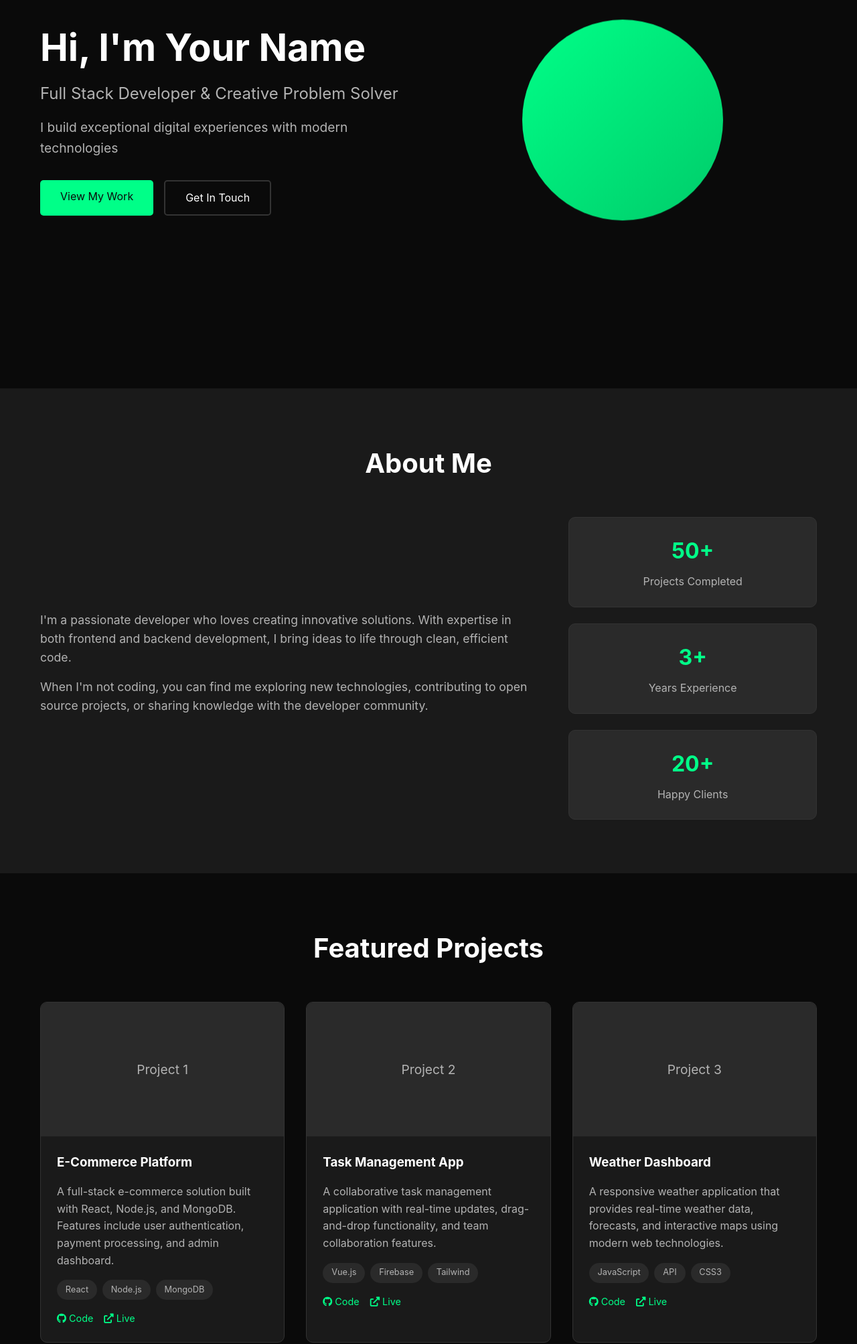
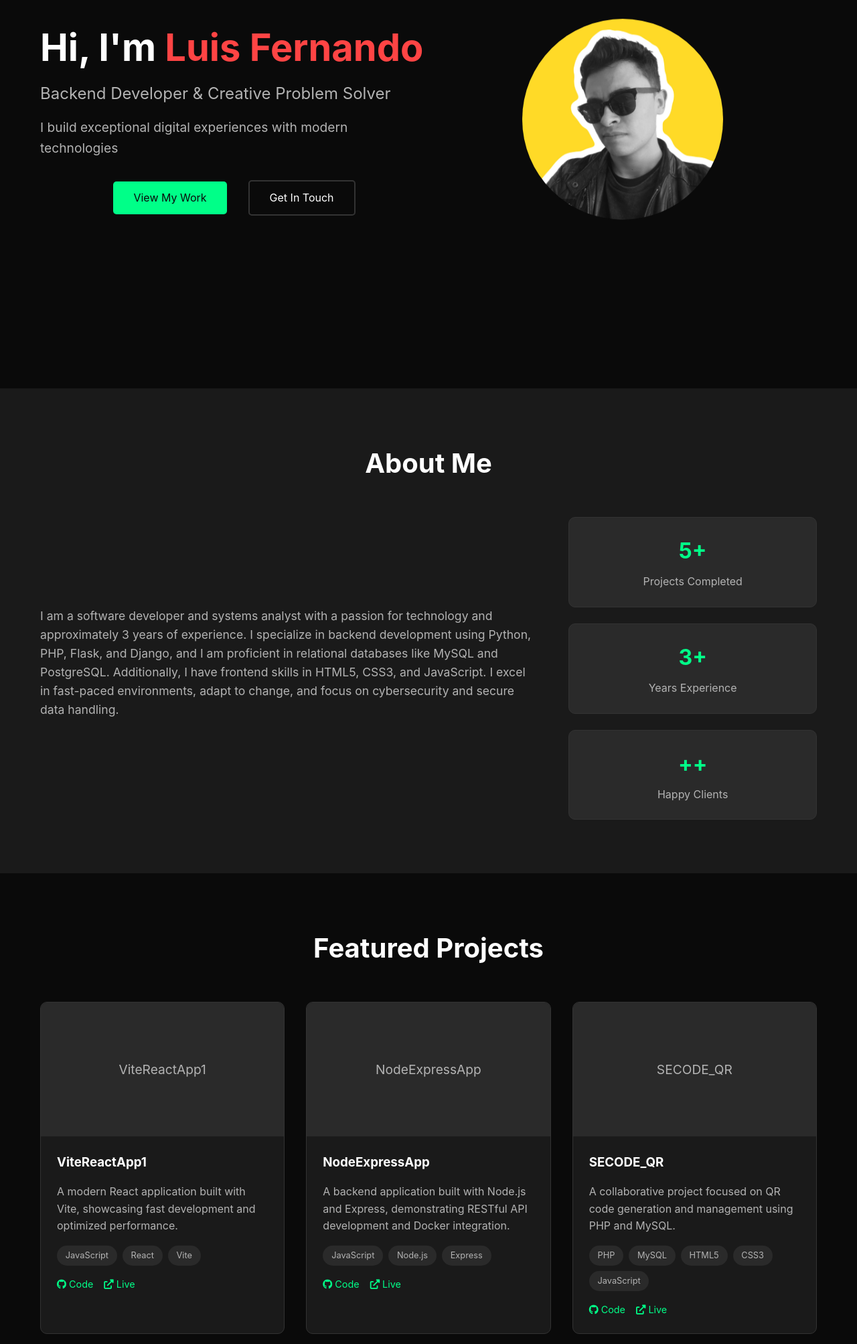
Before and after one commit to luis-fer993/luis-fer993, a plain HTML site: page index.html in a window 1280 px wide. Shown: the part 220-2227 px from the top of the page at 67% size. Drawn offline with Linux system fonts and the light colour scheme.

Commit message:
improving the portf

```diff
--- a/index.html
+++ b/index.html
@@ -30,16 +30,16 @@
     <!-- Hero Section -->
     <section id="home" class="hero">
         <div class="hero-content">
-            <h1 class="hero-title">Hi, I'm <span class="highlight">Your Name</span></h1>
-            <p class="hero-subtitle">Full Stack Developer & Creative Problem Solver</p>
+            <h1 class="hero-title">Hi, I'm <span class="highlight">Luis Fernando</span></h1>
+            <p class="hero-subtitle">Backend Developer & Creative Problem Solver</p>
             <p class="hero-description">I build exceptional digital experiences with modern technologies</p>
             <div class="hero-buttons">
-                <a href="#projects" class="btn btn-primary">View My Work</a>
-                <a href="#contact" class="btn btn-secondary">Get In Touch</a>
+                <a href="https://github.com/luis-fer993" class="btn btn-primary">View My Work</a>
+                <a href="https://www.linkedin.com/in/luisfer-nyx" class="btn btn-secondary">Get In Touch</a>
             </div>
         </div>
         <div class="hero-image">
-            <div class="avatar"></div>
+            <img src="./imgp.jpeg" alt="Smiling person sitting outdoors on a bench, holding a laptop and looking at the screen, surrounded by green trees and sunlight, conveying a relaxed and positive mood" class="avatar">
         </div>
     </section>
 
@@ -49,12 +49,11 @@
             <h2 class="section-title">About Me</h2>
             <div class="about-content">
                 <div class="about-text">
-                    <p>I'm a passionate developer who loves creating innovative solutions. With expertise in both frontend and backend development, I bring ideas to life through clean, efficient code.</p>
-                    <p>When I'm not coding, you can find me exploring new technologies, contributing to open source projects, or sharing knowledge with the developer community.</p>
+<p>I am a software developer and systems analyst with a passion for technology and approximately 3 years of experience. I specialize in backend development using Python, PHP, Flask, and Django, and I am proficient in relational databases like MySQL and PostgreSQL. Additionally, I have frontend skills in HTML5, CSS3, and JavaScript. I excel in fast-paced environments, adapt to change, and focus on cybersecurity and secure data handling.</p>
                 </div>
                 <div class="about-stats">
                     <div class="stat">
-                        <h3>50+</h3>
+                        <h3>5+</h3>
                         <p>Projects Completed</p>
                     </div>
                     <div class="stat">
@@ -62,7 +61,7 @@
                         <p>Years Experience</p>
                     </div>
                     <div class="stat">
-                        <h3>20+</h3>
+                        <h3>++</h3>
                         <p>Happy Clients</p>
                     </div>
                 </div>
@@ -77,18 +76,18 @@
             <div class="projects-grid">
 <div class="project-card">
     <div class="project-image">
-                        <div class="project-placeholder">Project 1</div>
+        <div class="project-placeholder">ViteReactApp1</div>
     </div>
     <div class="project-content">
-                        <h3>E-Commerce Platform</h3>
-                        <p>A full-stack e-commerce solution built with React, Node.js, and MongoDB. Features include user authentication, payment processing, and admin dashboard.</p>
+        <h3>ViteReactApp1</h3>
+        <p>A modern React application built with Vite, showcasing fast development and optimized performance.</p>
         <div class="project-tech">
+            <span>JavaScript</span>
             <span>React</span>
-                            <span>Node.js</span>
-                            <span>MongoDB</span>
+            <span>Vite</span>
         </div>
         <div class="project-links">
-                            <a href="#" class="project-link"><i class="fab fa-github"></i> Code</a>
+            <a href="https://github.com/luis-fer993/ViteReactApp1" class="project-link"><i class="fab fa-github"></i> Code</a>
             <a href="#" class="project-link"><i class="fas fa-external-link-alt"></i> Live</a>
         </div>
     </div>
@@ -96,18 +95,18 @@
 
 <div class="project-card">
     <div class="project-image">
-                        <div class="project-placeholder">Project 2</div>
+        <div class="project-placeholder">NodeExpressApp</div>
     </div>
     <div class="project-content">
-                        <h3>Task Management App</h3>
-                        <p>A collaborative task management application with real-time updates, drag-and-drop functionality, and team collaboration features.</p>
+        <h3>NodeExpressApp</h3>
+        <p>A backend application built with Node.js and Express, demonstrating RESTful API development and Docker integration.</p>
         <div class="project-tech">
-                            <span>Vue.js</span>
-                            <span>Firebase</span>
-                            <span>Tailwind</span>
+            <span>JavaScript</span>
+            <span>Node.js</span>
+            <span>Express</span>
         </div>
         <div class="project-links">
-                            <a href="#" class="project-link"><i class="fab fa-github"></i> Code</a>
+            <a href="https://github.com/luis-fer993/NodeExpressApp" class="project-link"><i class="fab fa-github"></i> Code</a>
             <a href="#" class="project-link"><i class="fas fa-external-link-alt"></i> Live</a>
         </div>
     </div>
@@ -115,18 +114,20 @@
 
 <div class="project-card">
     <div class="project-image">
-                        <div class="project-placeholder">Project 3</div>
+        <div class="project-placeholder">SECODE_QR</div>
     </div>
     <div class="project-content">
-                        <h3>Weather Dashboard</h3>
-                        <p>A responsive weather application that provides real-time weather data, forecasts, and interactive maps using modern web technologies.</p>
+        <h3>SECODE_QR</h3>
+        <p>A collaborative project focused on QR code generation and management using PHP and MySQL.</p>
         <div class="project-tech">
+            <span>PHP</span>
+            <span>MySQL</span>
+            <span>HTML5</span>
+            <span>CSS3</span>
             <span>JavaScript</span>
-                            <span>API</span>
-                            <span>CSS3</span>
         </div>
         <div class="project-links">
-                            <a href="#" class="project-link"><i class="fab fa-github"></i> Code</a>
+            <a href="https://github.com/Jhonatan2022/SECODE_QR" class="project-link"><i class="fab fa-github"></i> Code</a>
             <a href="#" class="project-link"><i class="fas fa-external-link-alt"></i> Live</a>
         </div>
     </div>
@@ -155,14 +156,6 @@
                             <i class="fab fa-js"></i>
                             <span>JavaScript</span>
                         </div>
-                        <div class="tech-item">
-                            <i class="fab fa-react"></i>
-                            <span>React</span>
-                        </div>
-                        <div class="tech-item">
-                            <i class="fab fa-vuejs"></i>
-                            <span>Vue.js</span>
-                        </div>
                     </div>
                 </div>
 
@@ -174,16 +167,24 @@
                             <span>Node.js</span>
                         </div>
                         <div class="tech-item">
-                            <i class="fas fa-server"></i>
-                            <span>Express</span>
+                            <i class="fas fa-database"></i>
+                            <span>MySQL</span>
                         </div>
                         <div class="tech-item">
                             <i class="fas fa-database"></i>
                             <span>MongoDB</span>
                         </div>
                         <div class="tech-item">
-                            <i class="fas fa-fire"></i>
-                            <span>Firebase</span>
+                            <i class="fab fa-php"></i>
+                            <span>PHP</span>
+                        </div>
+                        <div class="tech-item">
+                            <i class="fab fa-python"></i>
+                            <span>Python</span>
+                        </div>
+                        <div class="tech-item">
+                            <i class="fas fa-rocket"></i>
+                            <span>Django</span>
                         </div>
                     </div>
                 </div>
@@ -207,6 +208,33 @@
                             <i class="fas fa-code-branch"></i>
                             <span>CI/CD</span>
                         </div>
+                        <div class="tech-item">
+                            <i class="fab fa-linux"></i>
+                            <span>Linux</span>
+                        </div>
+                        <div class="tech-item">
+                            <i class="fas fa-brain"></i>
+                            <span>AI</span>
+                        </div>
+                    </div>
+                </div>
+
+                <!-- Cybersecurity Section -->
+                <div class="tech-category">
+                    <h3>Cybersecurity</h3>
+                    <div class="tech-grid">
+                        <div class="tech-item">
+                            <i class="fas fa-network-wired"></i>
+                            <span>Networking</span>
+                        </div>
+                        <div class="tech-item">
+                            <i class="fas fa-user-secret"></i>
+                            <span>Pentesting</span>
+                        </div>
+                        <div class="tech-item">
+                            <i class="fas fa-lock"></i>
+                            <span>Hack The Box</span>
+                        </div>
                     </div>
                 </div>
             </div>
@@ -221,6 +249,11 @@
                 <div class="contact-info">
                     <h3>Let's work together</h3>
                     <p>I'm always interested in new opportunities and exciting projects. Whether you have a question or just want to say hi, I'll do my best to get back to you!</p>
+                    <p>
+                        <a href="https://example.com/your-cv.pdf" target="_blank" class="btn btn-primary" style="background-color:#e53935; color:#fff; font-size:0.9em; border-color:#e53935;">
+                            Get my CV
+                        </a>
+                    </p>
                     <div class="contact-details">
                         <div class="contact-item">
                             <i class="fas fa-envelope"></i>
@@ -228,22 +261,17 @@
                         </div>
                         <div class="contact-item">
                             <i class="fas fa-map-marker-alt"></i>
-                            <span>Your City, Country</span>
+                            <span>Bogota D.C, Colombia</span>
                         </div>
                     </div>
+                    <br>
+                    <a href="https://www.linkedin.com/in/luisfer-nyx" target="_blank" class="btn btn-primary">
+                        <i class="fab fa-linkedin"></i> Connect on LinkedIn
+                    </a>
                 </div>
-                <form class="contact-form">
-                    <div class="form-group">
-                        <input type="text" placeholder="Your Name" required>
-                    </div>
-                    <div class="form-group">
-                        <input type="email" placeholder="Your Email" required>
-                    </div>
-                    <div class="form-group">
-                        <textarea placeholder="Your Message" rows="5" required></textarea>
-                    </div>
-                    <button type="submit" class="btn btn-primary">Send Message</button>
-                </form>
+                <div class="contact-image">
+                    <img src="https://images.unsplash.com/photo-1454789548928-9efd52dc4031?q=80&w=580&auto=format&fit=crop&ixlib=rb-4.1.0&ixid=M3wxMjA3fDB8MHxwaG90by1wYWdlfHx8fGVufDB8fHx8fA%3D%3D" width="70%" height="auto" alt="Contact Illustration" style="max-width:100%;border-radius:12px;box-shadow:0 4px 16px rgba(0,0,0,0.08);">
+                </img>
             </div>
         </div>
     </section>
@@ -252,12 +280,12 @@
     <footer class="footer">
         <div class="container">
             <div class="social-links">
-                <a href="#" class="social-link"><i class="fab fa-github"></i></a>
-                <a href="#" class="social-link"><i class="fab fa-linkedin"></i></a>
+                <a href="https://github.com/luis-fer993" class="social-link"><i class="fab fa-github"></i></a>
+                <a href="https://www.linkedin.com/in/luisfer-nyx" class="social-link"><i class="fab fa-linkedin"></i></a>
                 <a href="#" class="social-link"><i class="fab fa-twitter"></i></a>
                 <a href="#" class="social-link"><i class="fab fa-instagram"></i></a>
             </div>
-            <p>&copy; 2024 Your Name. All rights reserved.</p>
+            <p>&copy; 2025 Your Name. All rights reserved.</p>
         </div>
     </footer>
 
--- a/script.js
+++ b/script.js
@@ -29,31 +29,6 @@ document.querySelectorAll('a[href^="#"]').forEach(anchor => {
     });
 });
 
-// Form Submission
-const contactForm = document.querySelector('.contact-form');
-if (contactForm) {
-    contactForm.addEventListener('submit', (e) => {
-        e.preventDefault();
-
-        // Get form data
-        const formData = new FormData(contactForm);
-        const name = contactForm.querySelector('input[type="text"]').value;
-        const email = contactForm.querySelector('input[type="email"]').value;
-        const message = contactForm.querySelector('textarea').value;
-
-        // Simple validation
-        if (!name || !email || !message) {
-            alert('Please fill in all fields');
-            return;
-        }
-
-        // Here you would normally send the data to a server
-        // For demo purposes, we'll just show a success message
-        alert('Thank you for your message! I\'ll get back to you soon.');
-        contactForm.reset();
-    });
-}
-
 // Scroll Animation
 const observerOptions = {
     threshold: 0.1,
@@ -77,18 +52,71 @@ document.querySelectorAll('section').forEach(section => {
     observer.observe(section);
 });
 
-// Typing Effect for Hero Title
-function typeWriter(element, text, speed = 100) {
-    let i = 0;
+// Typing Effect for Hero Title - Fixed to preserve HTML structure
+function typeWriter(element, htmlContent, speed = 50) {
+    // Create a temporary div to parse the HTML
+    const tempDiv = document.createElement('div');
+    tempDiv.innerHTML = htmlContent;
+
+    // Extract text content while preserving structure
+    const textNodes = [];
+    const walker = document.createTreeWalker(
+        tempDiv,
+        NodeFilter.SHOW_TEXT,
+        null,
+        false
+    );
+
+    let node;
+    while (node = walker.nextNode()) {
+        textNodes.push({
+            node: node,
+            text: node.textContent,
+            originalLength: node.textContent.length
+        });
+    }
+
+    // Clear the element
     element.innerHTML = '';
 
+    // Rebuild structure
+    let currentNodeIndex = 0;
+    let currentCharIndex = 0;
+
     function type() {
-        if (i < text.length) {
-            element.innerHTML += text.charAt(i);
-            i++;
-            setTimeout(type, speed);
+        if (currentNodeIndex < textNodes.length) {
+            const currentNode = textNodes[currentNodeIndex];
+
+            if (currentCharIndex === 0) {
+                // Create the appropriate element for this text node
+                const parent = currentNode.node.parentNode;
+                if (parent && parent !== tempDiv) {
+                    // This text is inside a span or other element
+                    const span = document.createElement(parent.tagName.toLowerCase());
+                    if (parent.className) {
+                        span.className = parent.className;
+                    }
+                    element.appendChild(span);
+                    span.appendChild(document.createTextNode(''));
+                } else {
+                    // This is direct text content
+                    element.appendChild(document.createTextNode(''));
+                }
+            }
+
+            const targetElement = element.lastChild;
+            if (currentCharIndex < currentNode.text.length) {
+                targetElement.textContent += currentNode.text[currentCharIndex];
+                currentCharIndex++;
+                setTimeout(type, speed);
+            } else {
+                currentNodeIndex++;
+                currentCharIndex = 0;
+                setTimeout(type, speed);
+            }
         }
     }
+
     type();
 }
 
@@ -96,8 +124,8 @@ function typeWriter(element, text, speed = 100) {
 window.addEventListener('load', () => {
     const heroTitle = document.querySelector('.hero-title');
     if (heroTitle) {
-        const originalText = heroTitle.textContent;
-        typeWriter(heroTitle, originalText, 50);
+        const originalHTML = heroTitle.innerHTML;
+        typeWriter(heroTitle, originalHTML, 50);
     }
 });
 
--- a/styles.css
+++ b/styles.css
@@ -112,7 +112,7 @@ body {
 }
 
 .highlight {
-    color: var(--accent);
+    color: #ff4444;
 }
 
 .hero-subtitle {
@@ -127,10 +127,21 @@ body {
     margin-bottom: 2rem;
 }
 
-.hero-buttons {
-    display: flex;
-    gap: 1rem;
-}
+    .hero-buttons {
+        display: flex;
+        flex-direction: column;
+        gap: 1rem;
+        align-items: center;
+    }
+
+    @media (min-width: 768px) {
+        .hero-buttons {
+            flex-direction: row;
+            justify-content: center;
+            gap: 2rem;
+            align-items: center;
+        }
+    }
 
 .btn {
     padding: 12px 30px;
@@ -172,11 +183,14 @@ body {
 }
 
 .avatar {
-    width: 300px;
-    height: 300px;
+    width: 100%;
+    height: 100%;
+    max-width: 300px;
+    max-height: 300px;
+    aspect-ratio: 1/1;
+    object-fit: cover;
+    border-radius: 50%;
     background: linear-gradient(135deg, var(--accent), var(--accent-hover));
-    border-radius: 50%;
-    position: relative;
     animation: float 3s ease-in-out infinite;
 }
 
```
Also changed, not shown: imgp.jpeg (added). Lines whose indentation alone changed are shown as unchanged.
